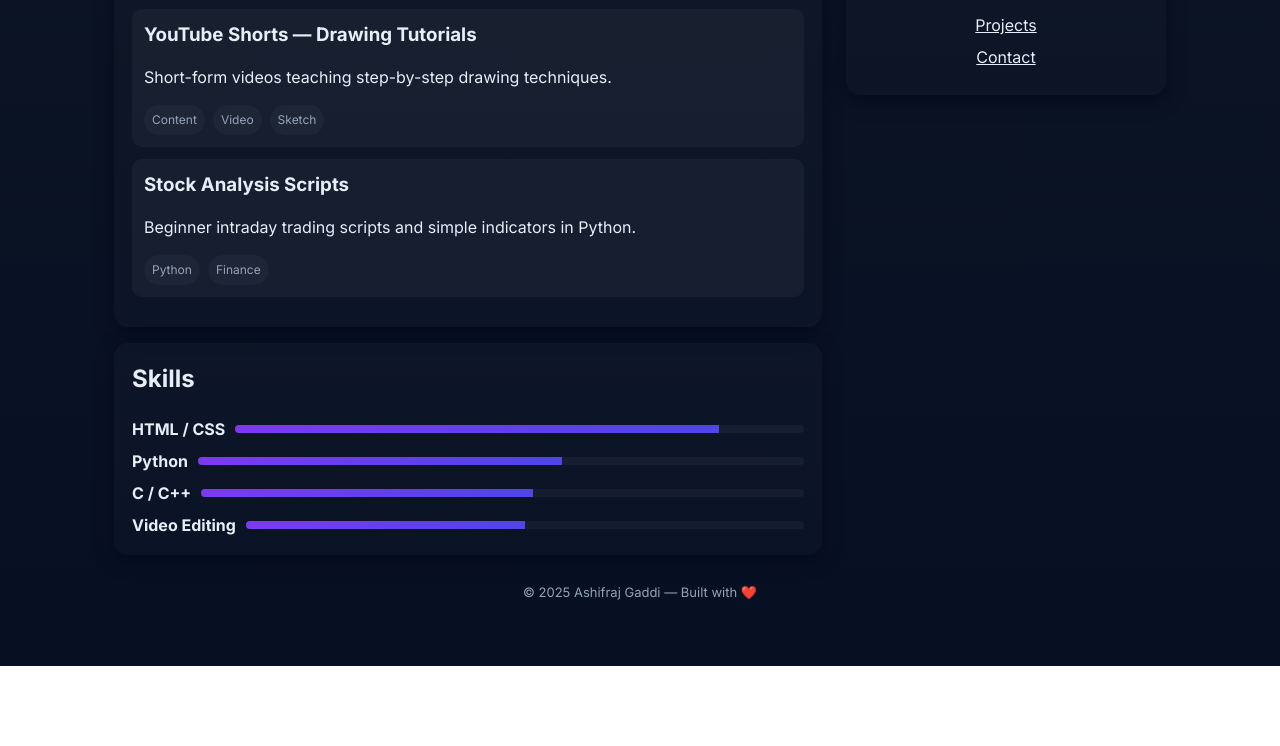
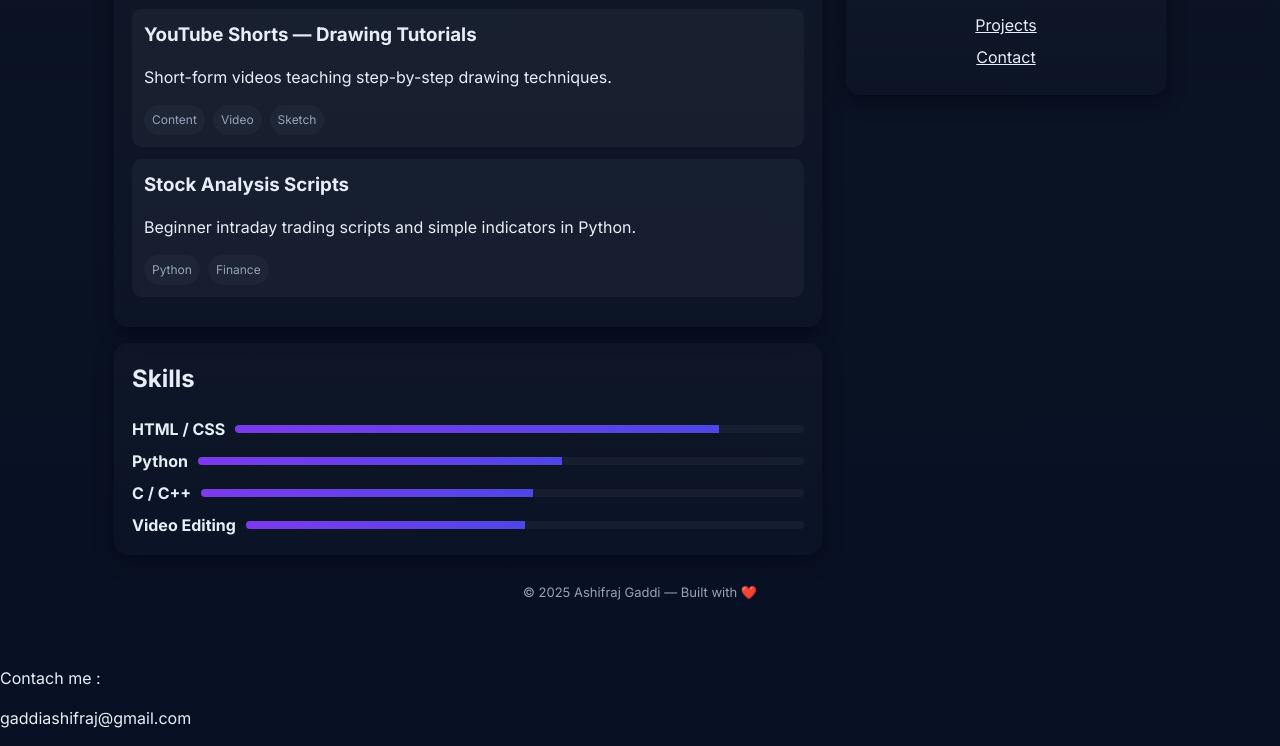
Before and after one commit to Ashifraj04/project1, a plain HTML site: page Index.html in a window 1280 px wide. Shown: the part 741-1487 px from the top of the page. Before the commit the page ends 1407 px from the top, so only its background shows below. Drawn offline with Linux system fonts and the light colour scheme.

Commit message:
Added my email id on  line  #133

```diff
--- a/Index.html
+++ b/Index.html
@@ -130,7 +130,7 @@
       © <span id="year"></span> Ashifraj Gaddi — Built with ❤️
     </footer>
   </div>
-
+  Contach me : <p>gaddiashifraj@gmail.com</p>
   <script>
     document.getElementById('year').textContent = new Date().getFullYear();
   </script>
```
